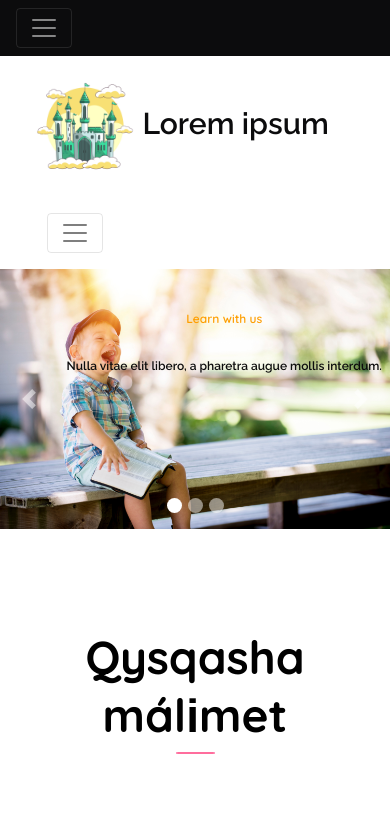
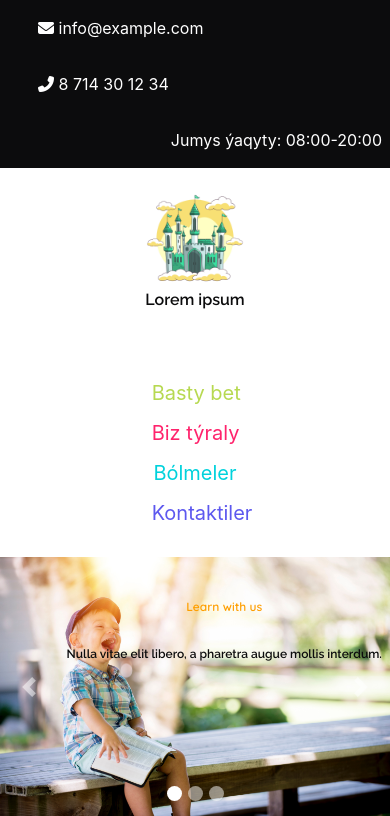
Before and after one commit to AlisherMukhambetzhanov/kindergarten, a PHP site: page /home.html in a window 390 px wide. Shown: the top 816 px of the page. Run offline with PHP 8.4, Linux system fonts and the light colour scheme; some libraries are stand-ins or nearby versions.

Commit message:
changed images

```diff
--- a/css/styles.css
+++ b/css/styles.css
@@ -7,7 +7,6 @@ body {
     height: 100%;
     width: 100%;
 }
-
 /* NAVBAR FIRST */
 
 .first-navbar {
@@ -145,6 +144,10 @@ body {
     color: #5d58ef;
 }
 
+.nav-item-last {
+    margin-left: auto;
+}
+
 /* CAROUSEL */
 
 .carousel-indicators li {
@@ -230,6 +233,13 @@ body {
         font-size: 12px;
     }
 
+    .box-with-toys {
+        font-size: 16px;
+    }
+}
+
+.navbar-links-heading {
+    margin: 0 auto;
 }
 
 /* CAROUSEL ANIMATION */
@@ -486,6 +496,7 @@ body {
         margin-top: 15px;
         margin-bottom: 15px;
     }
+
 }
 
 /* "WHY YOU HAVE TO CHOOSE US" CONTAINER */
@@ -542,6 +553,7 @@ font-family: "Quicksand", sans-serif;
 @media only screen and (max-width: 800px) {
     .right-choice-list-element {
     	width: 100%;
+        font-size: 12px;
     }
 }
 
--- a/home.html
+++ b/home.html
@@ -23,44 +23,42 @@
 
 <body>
     <!-- Navbar -->
-    <nav class="navbar navbar-expand-lg navbar-dark first-navbar">
-        <button class="navbar-toggler" type="button" data-toggle="collapse" data-target="#navbarText" aria-controls="navbarText" aria-expanded="false" aria-label="Toggle navigation">
-            <span class="navbar-toggler-icon"></span>
-        </button>
-        <div class="collapse navbar-collapse" id="navbarText">
-            <ul class="navbar-nav mr-auto">
-                <li class="nav-item">
+    <nav class="navbar-expand-lg navbar-dark first-navbar">
+        <div class="" id="navbarText">
+            <div class="navbar-nav d-flex">
+                <div class="nav-item p-2">
                     <div class="nav-link text-white" href="#"><a class="green-hover">
                             <i class="fas fa-envelope"></i> info@example.com
                         </a>
                     </div>
-                </li>
-                <li class="nav-item">
+                </div>
+                <div class="nav-item p-2">
                     <div class="nav-link text-white" href="#"><a class="green-hover">
                             <i class="fas fa-phone-alt">
                             </i> 8 714 30 12 34
                         </a>
                     </div>
-                </li>
-            </ul>
-            <span class="navbar-text text-white navbar-span">
-                Jumys ýaqyty: 08:00-20:00
-            </span>
+                </div>
+                <div class="nav-item nav-item-last p-2 ml-auto">
+                    <div class="nav-link text-white work-time" href="#"><a class="green-hover">
+                            Jumys ýaqyty: 08:00-20:00
+                        </a>
+                    </div>
+                </div>
+            </div>
+
         </div>
     </nav>
     <div class="container">
-        <div class="row">
-            <div class="col-lg-6 box-with-toys">
+        <div class="row second-heading-row">
+            <div class="col-lg-6 box-with-toys text-center">
                 <img class="second-navbar-img" src="images/castle.jpg">
-                Lorem ipsum
+                <p>Lorem ipsum</p>
             </div>
-            <div class="col-lg-6">
+            <div class="col-lg-6 box-with-links text-center">
                 <nav class="navbar navbar-expand-lg second-navbar navbar-light">
-                    <button class="navbar-toggler" type="button" data-toggle="collapse" data-target="#navbarNavAltMarkup" aria-controls="navbarNavAltMarkup" aria-expanded="false" aria-label="Toggle navigation">
-                        <span class="navbar-toggler-icon"></span>
-                    </button>
-                    <div class="collapse navbar-collapse" id="navbarNavAltMarkup">
-                        <div class="navbar-nav">
+                    <div class="navbar navbar-links-heading navbar-links" id="navbarNavAltMarkup">
+                        <div class="navbar-nav text-center">
                             <a class="navbar-brand second-navbar-items home-page" href="#">
                                 <div class="navbar-element">Basty bet</div>
                             </a>
@@ -79,6 +77,7 @@
             </div>
         </div>
     </div>
+
     <!-- Carousel -->
     <div id="carouselExampleCaptions" class="carousel slide" data-ride="carousel">
         <ol class="carousel-indicators">
@@ -95,7 +94,7 @@
                 </div>
             </div>
             <div class="carousel-item">
-                <img src="images/children-2.jpg" class="d-block w-100" alt="...">
+                <img src="images/child-1864718_1920.jpg" class="d-block w-100" alt="...">
                 <div class="carousel-caption carousel-second-caption">
                     <h5 class="carousel-second-heading" data-animation="animated bounceInUp">Second slide label</h5>
                     <p class="carousel-main" data-animation="animated zoomInRight">Lorem ipsum dolor sit amet, consectetur adipiscing elit.</p>
@@ -177,7 +176,7 @@
         <div class="row">
             <div class="col-xs-12 col-lg-6 big-box main-box">
                 <div class="card news-card">
-                    <img class="card-img-top news-main-image" src="images/children-news-1.jpg" alt="Card image cap">
+                    <img class="card-img-top news-main-image" src="images/crayons-1445053_1920.jpg" alt="Card image cap">
                     <div class="card-body">
                         <a href="#" class="btn btn-main-news">15 naýryz, 2020</a>
                         <p class="card-text text-justify">Some quick example text to build on the card title and make up the bulk of the card's content.</p>
```
Also changed, not shown: images/child-1864718_1920.jpg (added), images/children-2.jpg (deleted), images/children-news-1.jpg (deleted), images/crayons-1445053_1920.jpg (added).
